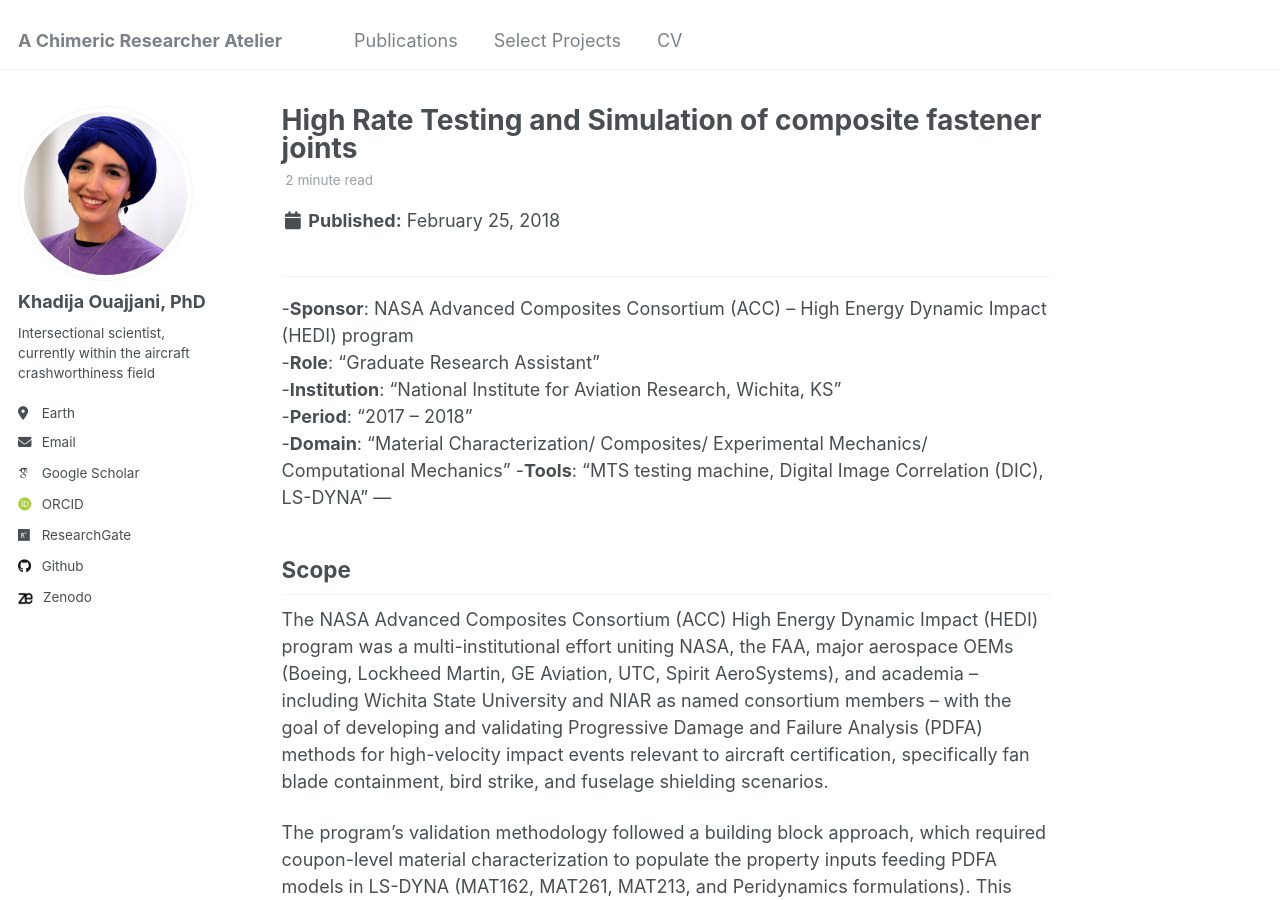
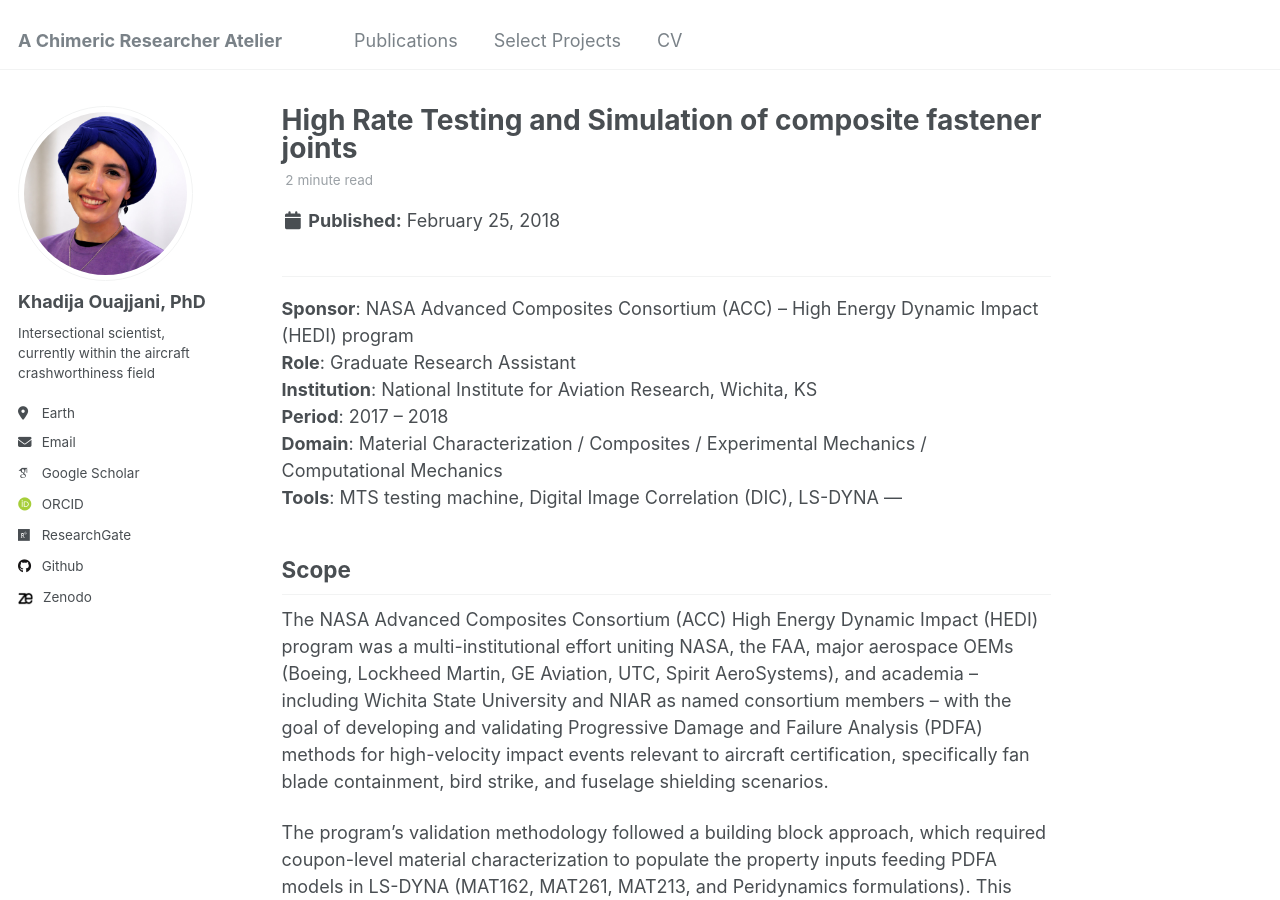
Before and after one commit to drko-curius/drko-curius.github.io, a Jekyll site: the page built from _posts/2019-02-29-NASAHEDI.md, in a window 1280 px wide and 900 px high. Built offline with Jekyll 4.4.1, drawn with Linux system fonts in a browser that asks for light colours; some web fonts are replaced.

```diff
--- a/_posts/2019-02-29-NASAHEDI.md
+++ b/_posts/2019-02-29-NASAHEDI.md
@@ -15,12 +15,12 @@ tags:
 ---
 
 ---
--**Sponsor**: NASA Advanced Composites Consortium (ACC) -- High Energy Dynamic Impact (HEDI) program
--**Role**: "Graduate Research Assistant"
--**Institution**: "National Institute for Aviation Research, Wichita, KS"
--**Period**: "2017 -- 2018"
--**Domain**: "Material Characterization/ Composites/ Experimental Mechanics/ Computational Mechanics"
--**Tools**: "MTS testing machine, Digital Image Correlation (DIC), LS-DYNA"
+**Sponsor**: NASA Advanced Composites Consortium (ACC) -- High Energy Dynamic Impact (HEDI) program
+**Role**: Graduate Research Assistant
+**Institution**: National Institute for Aviation Research, Wichita, KS
+**Period**: 2017 -- 2018
+**Domain**: Material Characterization / Composites / Experimental Mechanics / Computational Mechanics
+**Tools**: MTS testing machine, Digital Image Correlation (DIC), LS-DYNA
 ---
 
 ## Scope
```
